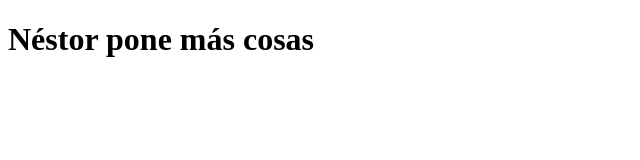
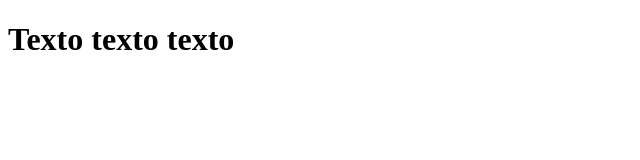
Before and after one commit to Chrmorod/repositorioprueba, a plain HTML site: page Nestor.html in a window 1280 px wide. Shown: the whole page, without its empty margins (0-640 px from the left). Drawn offline with Linux system fonts and the light colour scheme.

Commit message:
Nestor cambia html

```diff
--- a/Nestor.html
+++ b/Nestor.html
@@ -5,7 +5,7 @@
   <title>Doc</title>
 </head>
 <body>
-  <h1>Néstor pone más cosas</h1>
+  <h1>Texto texto texto</h1>
 
 </body>
 </html>
```
Also changed, not shown: configuracion.txt.
